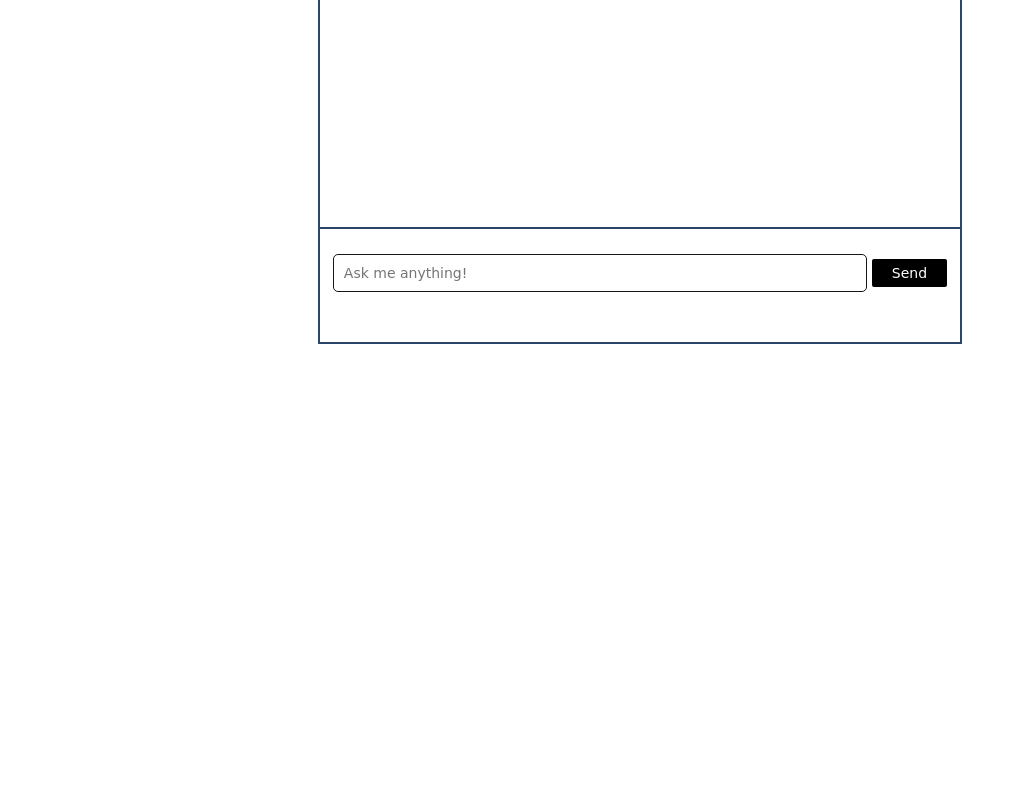
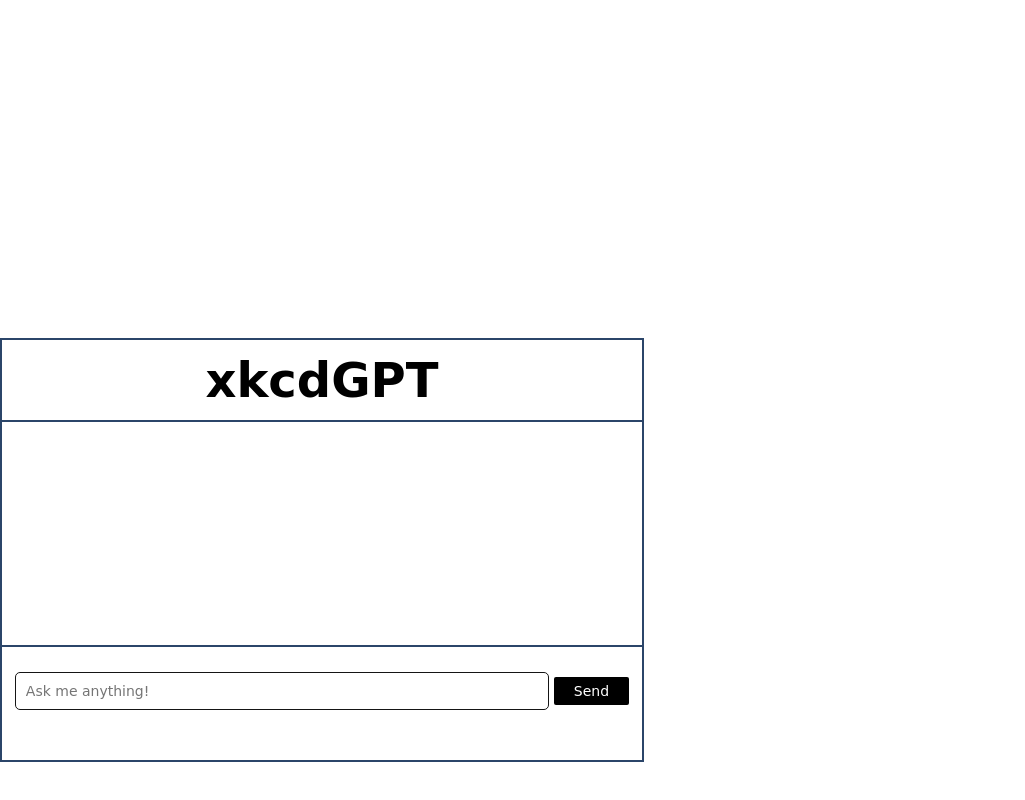
Before and after one commit to linjames0/xkcdGPT, a React (Create React App) app in the folder my-app/: page / in a window 1280 px wide. Shown: the part 462-1262 px from the top of the page, without its empty margins (0-1025 px from the left). Before the commit the page ends 806 px from the top, so only its background shows below. Built offline with nearby package versions, Linux system fonts and the light colour scheme.

Commit message:
fixed css bug

```diff
--- a/my-app/src/chat.css
+++ b/my-app/src/chat.css
@@ -20,6 +20,13 @@
     top: 70%;
     width: 70px;
     height: 85px;
+}
+
+.center-container {
+    height: 100vh;
+    width: 50%;
+    display: flex;
+    flex-direction: column;
 }
 
 .title-container {
@@ -62,7 +69,6 @@
 }
 
 .messages-container {
-
     width: 90%;
     overflow-y: auto;
     display: flex;
--- a/my-app/src/chat.js
+++ b/my-app/src/chat.js
@@ -76,9 +76,12 @@
     //
     return (
         <div className="main-container">
-            {/* <div className="left-container">
+            <div className="left-container">
                 <img src="/images/Balloon.png" alt="" className="left-image"/>
-            </div> */}
+            </div>
+
+            <div className="center-container">
+
 
                 <div className="title-container">
                     <h1 className="title">xkcdGPT</h1>
@@ -109,10 +112,11 @@
                             <input type="submit" className="input-button" value="Send" />
                         </form>
                     </div>
+            </div>
 
-                {/* <div className="right-container">
-                    <img src="/images/Squirrel.png" alt="" className="right-image"/>
-                </div> */}
+            <div className="right-container">
+                {/* <img src="/images/Squirrel.png" alt="" className="right-image"/> */}
+            </div>
 
             </div>
         </div>
```
Lines whose indentation alone changed are shown as unchanged.
